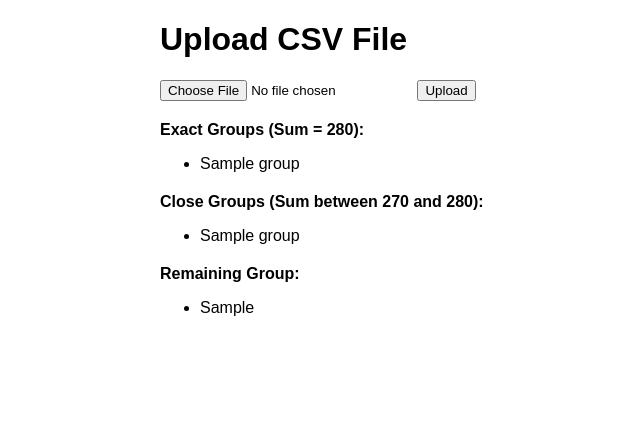
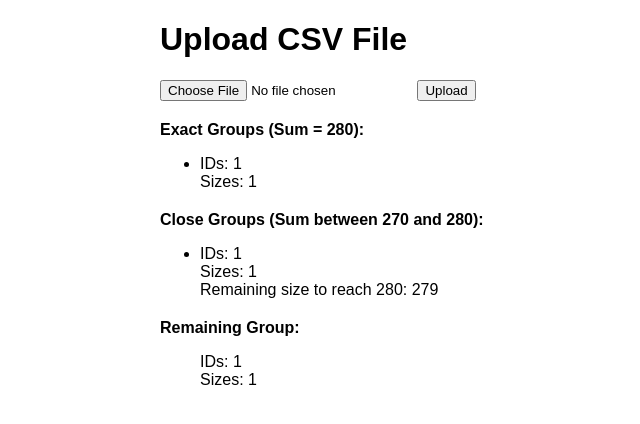
Before and after one commit to vinayak1421/project, a Flask app: template templates/index.html in a window 1280 px wide. Shown: the top 424 px of the page, without its empty margins (180-820 px from the left). Run offline with Flask 3, Linux system fonts and the light colour scheme; the template is opened without the code that fills it: most values are stand-ins (such as "Sample title", 1, 10 or a date in 2020).

Commit message:
Update index.html

```diff
--- a/templates/index.html
+++ b/templates/index.html
@@ -33,7 +33,10 @@
                 <div class="group-title">Exact Groups (Sum = 280):</div>
                 <ul>
                     {% for group in exact_groups %}
-                        <li>{{ group | join(', ') }}</li>
+                        <li>
+                            IDs: {{ group | map(attribute='id') | join(', ') }}<br>
+                            Sizes: {{ group | map(attribute='size') | join(', ') }}
+                        </li>
                     {% endfor %}
                 </ul>
             </div>
@@ -41,16 +44,23 @@
                 <div class="group-title">Close Groups (Sum between 270 and 280):</div>
                 <ul>
                     {% for group in close_groups %}
-                        <li>{{ group | join(', ') }}</li>
+                        <li>
+                            IDs: {{ group | map(attribute='id') | join(', ') }}<br>
+                            Sizes: {{ group | map(attribute='size') | join(', ') }}<br>
+                            Remaining size to reach 280: {{ 280 - (group | map(attribute='size') | sum) }}
+                        </li>
                     {% endfor %}
                 </ul>
             </div>
             <div class="group">
                 <div class="group-title">Remaining Group:</div>
                 <ul>
-                    {% for id in remaining_group %}
-                        <li>{{ id }}</li>
-                    {% endfor %}
+                    {% if remaining_group %}
+                        IDs: {{ remaining_group | map(attribute='id') | join(', ') }}<br>
+                        Sizes: {{ remaining_group | map(attribute='size') | join(', ') }}
+                    {% else %}
+                        <li>No remaining items.</li>
+                    {% endif %}
                 </ul>
             </div>
         {% endif %}
```
